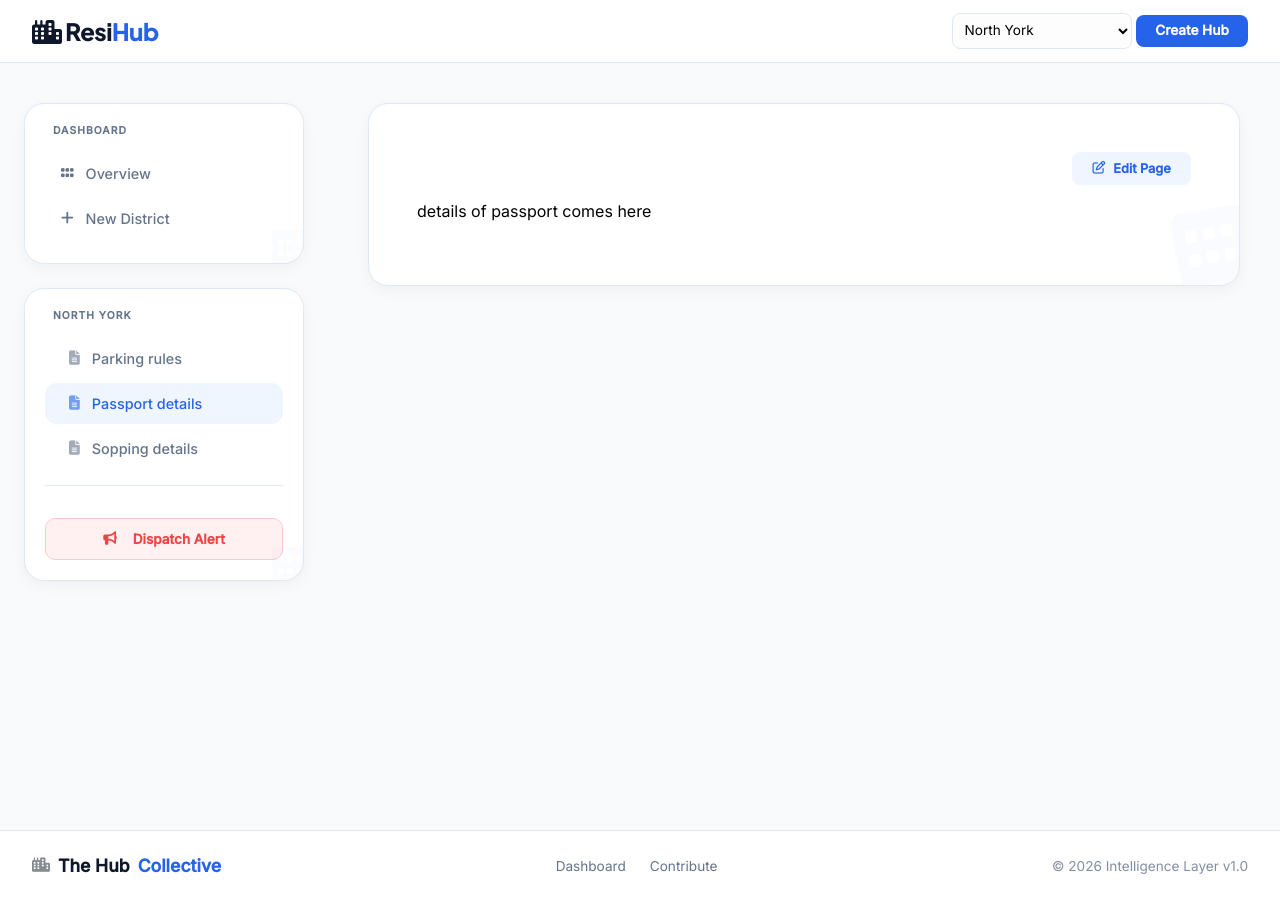
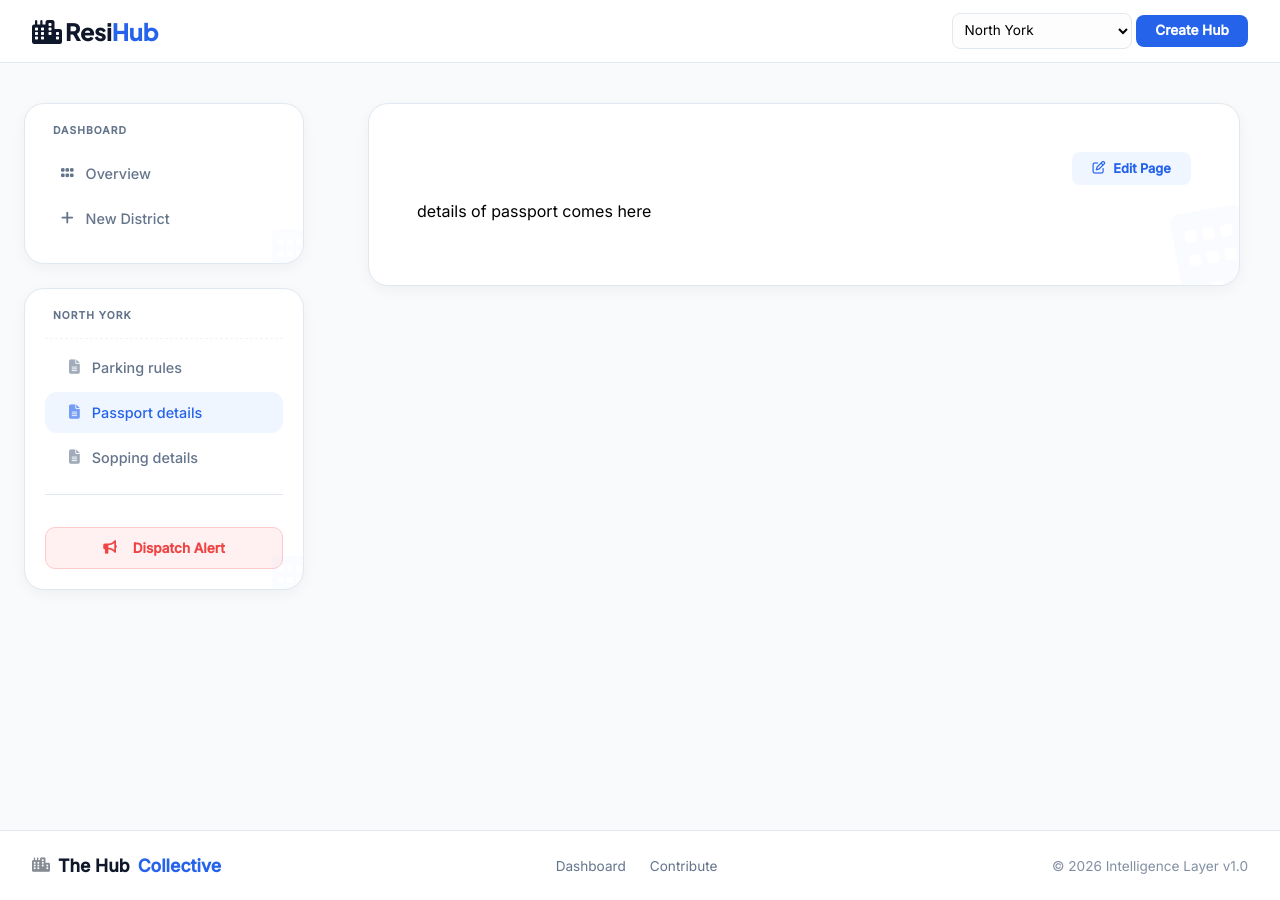
Before and after one commit to dekumar2-lab/lab-community, a Jekyll site: the page built from content/north-york/passport-details.md, in a window 1280 px wide. Built offline with Jekyll 4.4.1, drawn with Linux system fonts in a browser that asks for light colours.

Commit message:
Ordering of default tabs

```diff
--- a/_layouts/default.html
+++ b/_layouts/default.html
@@ -40,8 +40,7 @@
         <div class="nav-section">
             <small>DASHBOARD</small>
             <a href="{{ site.baseurl }}/" class="nav-item"><i class="fa-solid fa-grip"></i> Overview</a>
-                    <a href="{{ site.baseurl }}/submit.html?mode=new" class="nav-item"><i class="fa-solid fa-plus"></i>
-                        New District</a>
+            <a href="{{ site.baseurl }}/submit.html?mode=new" class="nav-item"><i class="fa-solid fa-plus"></i> New District</a>
         </div>
 
         {% if page.condo %}
@@ -52,8 +51,7 @@
 
             {% for p in condo_pages %}
                 {% if p.url contains '/index' %}
-                    <a href="{{ site.baseurl }}{{ p.url }}"
-                        class="nav-item {% if page.url == p.url %}active{% endif %}">
+                <a href="{{ site.baseurl }}{{ p.url }}" class="nav-item {% if page.url == p.url %}active{% endif %}">
                     <i class="fa-solid fa-house"></i> District Overview
                 </a>
                 {% endif %}
@@ -61,27 +59,25 @@
 
             {% for p in condo_pages %}
                 {% if p.title == "Essential Intelligence" %}
-                    <a href="{{ site.baseurl }}{{ p.url }}"
-                        class="nav-item {% if page.url == p.url %}active{% endif %}">
+                <a href="{{ site.baseurl }}{{ p.url }}" class="nav-item {% if page.url == p.url %}active{% endif %}">
                     <i class="fa-solid fa-shield-halved"></i> Essential Intelligence
                 </a>
                 {% endif %}
             {% endfor %}
 
+            <div style="margin: 0.5rem 0; border-top: 1px dashed var(--border); opacity: 0.5;"></div>
+
             {% assign sorted_others = condo_pages | sort: "title" %}
             {% for p in sorted_others %}
-                    {% unless p.url contains '/index' or p.title == "Essential Intelligence" or p.layout == "broadcast"
-                    %}
-                    <a href="{{ site.baseurl }}{{ p.url }}" class="nav-item {% if page.url == p.url %}active{% endif %}"
-                        style="padding-left: 1.5rem; font-size: 0.9rem;">
+                {% unless p.url contains '/index' or p.title == "Essential Intelligence" or p.layout == "broadcast" %}
+                <a href="{{ site.baseurl }}{{ p.url }}" class="nav-item {% if page.url == p.url %}active{% endif %}" style="padding-left: 1.5rem; font-size: 0.9rem;">
                     <i class="fa-solid fa-file-lines" style="opacity: 0.6;"></i> {{ p.title }}
                 </a>
                 {% endunless %}
             {% endfor %}
 
             <div style="margin-top: 1rem; padding-top: 1rem; border-top: 1px solid var(--border);">
-                        <a href="{{ site.baseurl }}/broadcast.html?condo={{ page.condo | slugify }}"
-                            class="btn-broadcast-sidebar">
+                <a href="{{ site.baseurl }}/broadcast.html?condo={{ page.condo | slugify }}" class="btn-broadcast-sidebar">
                     <i class="fa-solid fa-bullhorn"></i> Dispatch Alert
                 </a>
             </div>
```
Lines whose indentation alone changed are shown as unchanged.
